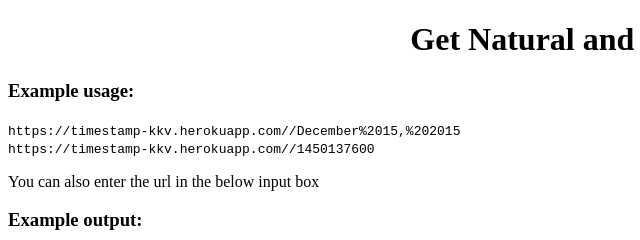
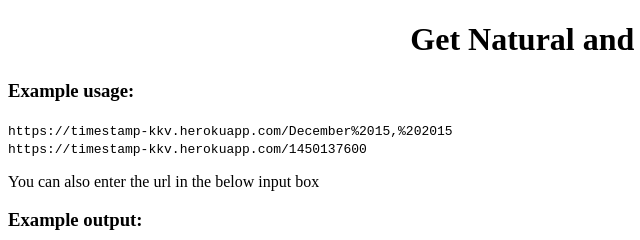
Before and after one commit to KoushikKumar/timestamp, a plain HTML site: page public/index.html in a window 1280 px wide. Shown: the top 240 px of the page, 0-640 px from the left. Drawn offline with Linux system fonts and the light colour scheme.

Commit message:
update urls

```diff
--- a/public/index.html
+++ b/public/index.html
@@ -9,8 +9,8 @@
                 Get Natural and Unix Timestamp
             </h1>
             <h3>Example usage:</h3>
-            <code>https://timestamp-kkv.herokuapp.com//December%2015,%202015</code><br>
-            <code>https://timestamp-kkv.herokuapp.com//1450137600</code>
+            <code>https://timestamp-kkv.herokuapp.com/December%2015,%202015</code><br>
+            <code>https://timestamp-kkv.herokuapp.com/1450137600</code>
             <p>You can also enter the url in the below input box</p>
             <h3>Example output:</h3>
             <code>
```
